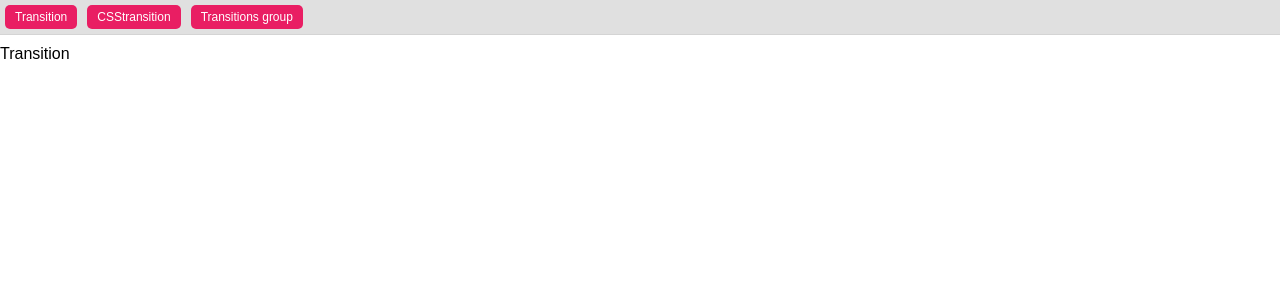
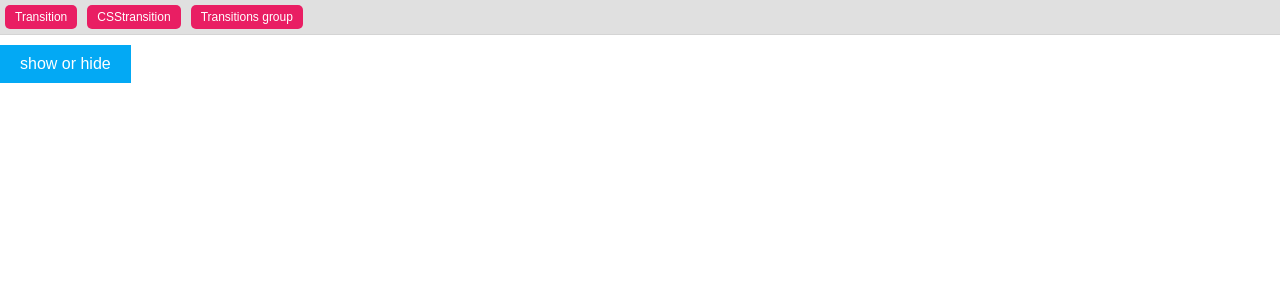
Before and after one commit to VjacheslavZ/React-Fullstack-course-, a React (Create React App) app in the folder transitions/: page /transition in a window 1280 px wide. Shown: the top 300 px of the page. Built offline with nearby package versions, Linux system fonts and the light colour scheme.

Commit message:
using react transitions

```diff
--- a/transitions/src/components/Transition.js
+++ b/transitions/src/components/Transition.js
@@ -1,14 +1,43 @@
 import React, { Component } from 'react';
+import Transition from 'react-transition-group/Transition';
 import '../css/App.css';
 
 class TransitionComp extends Component{
+    state = {
+        show: false
+    };
+
+    showDiv = () => {
+      this.setState({
+        show: !this.state.show ? true:false
+      })
+    };
 
     render(){
         return(
             <div>
-                Transition
+                <Transition
+                    in={this.state.show}
+                    timeout={2000}
+                    mountOnEnter
+                    unmountOnExit
+                >
+                    {state =>
+                        <div style={{
+                            background: 'red',
+                            height: '100px',
+                            transition: 'all 2s ease',
+                            opacity: state === 'exited' || state === 'exiting' ? 0 : 1
+                        }}>
+                            {state}
+                        </div>
+                    }
+                </Transition>
+                <div className='showDiv'
+                     onClick={this.showDiv}>
+                    show or hide
+                </div>
             </div>
-
         )
     }
 }
```
